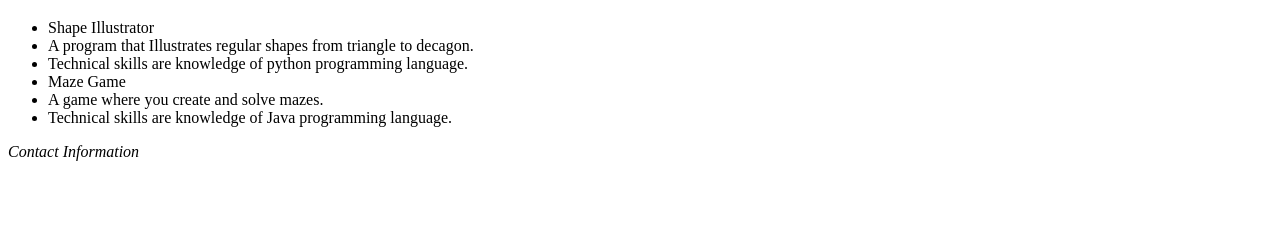
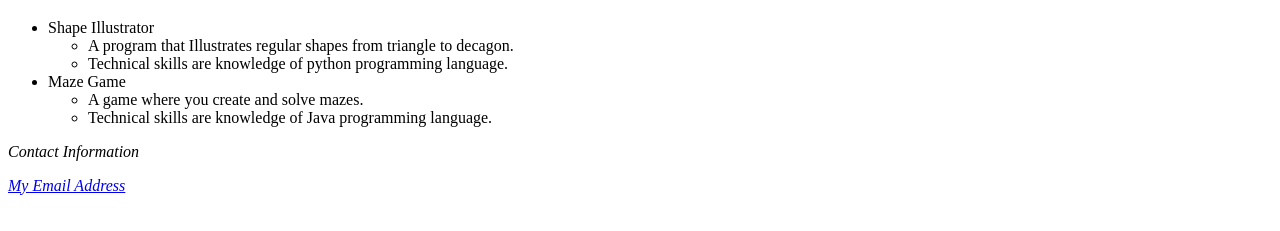
Before and after one commit to YungLawn/CSCI225, a plain HTML site: page index.html in a window 1280 px wide. Shown: the part 407-638 px from the top of the page. Drawn offline with Linux system fonts and the light colour scheme.

Commit message:
mayonaise

```diff
--- a/index.html
+++ b/index.html
@@ -33,20 +33,24 @@
         <h1>Portfolio</h1>
         <ul>
             <li>Shape Illustrator
-                <li>A program that Illustrates regular shapes from triangle to decagon. </li>
-                <li>Technical skills are knowledge of python programming language.</li>
+                <ul>
+                    <li>A program that Illustrates regular shapes from triangle to decagon. </li>
+                    <li>Technical skills are knowledge of python programming language.</li>
+                </ul>
             </li>
 
             <li>Maze Game
-                <li>A game where you create and solve mazes.</li>
-                <li>Technical skills are knowledge of Java programming language.</li>
+                <ul>
+                    <li>A game where you create and solve mazes.</li>
+                    <li>Technical skills are knowledge of Java programming language.</li>
+                </ul>
             </li>
         </ul>
     </div>
 
     <address>
         <p>Contact Information</p>
-
+        <p> <a href="mailto:cteelon@usca.edu">My Email Address</a></p>
     </address>
 
 </body>
```
